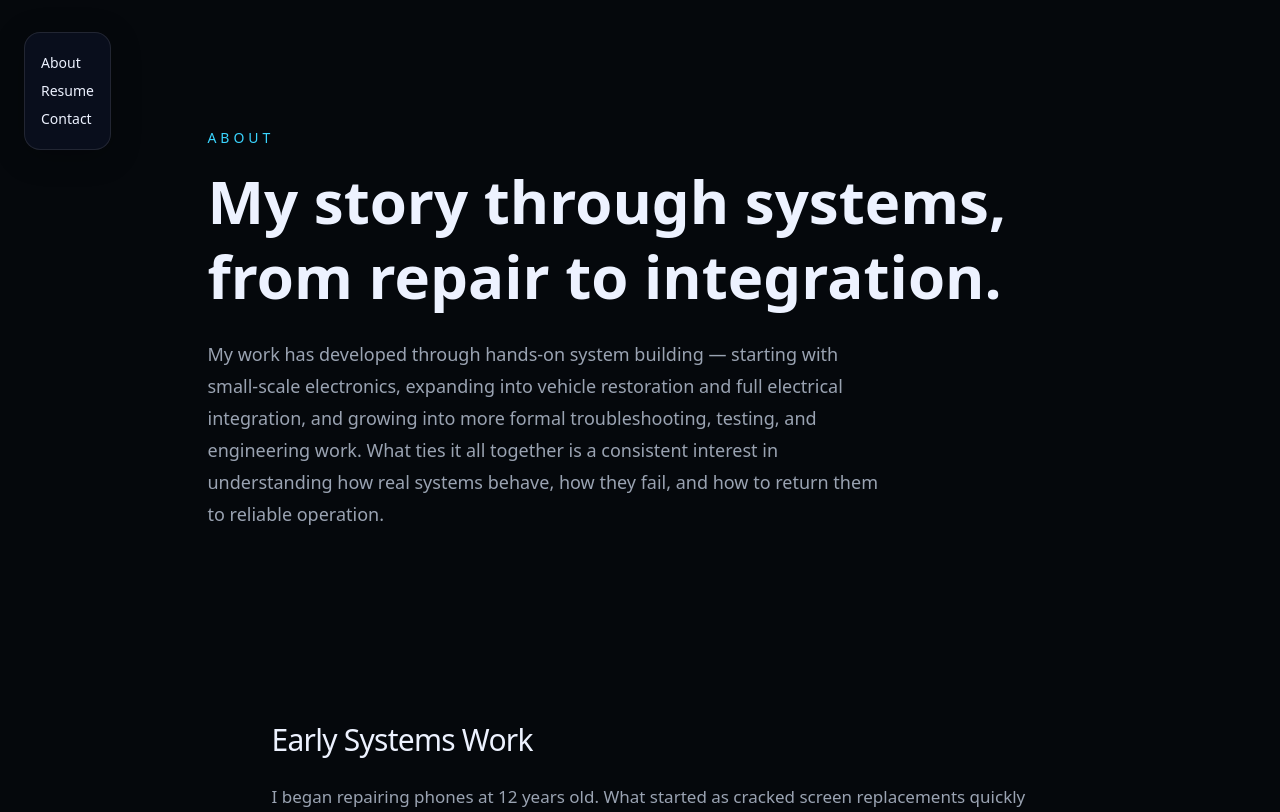
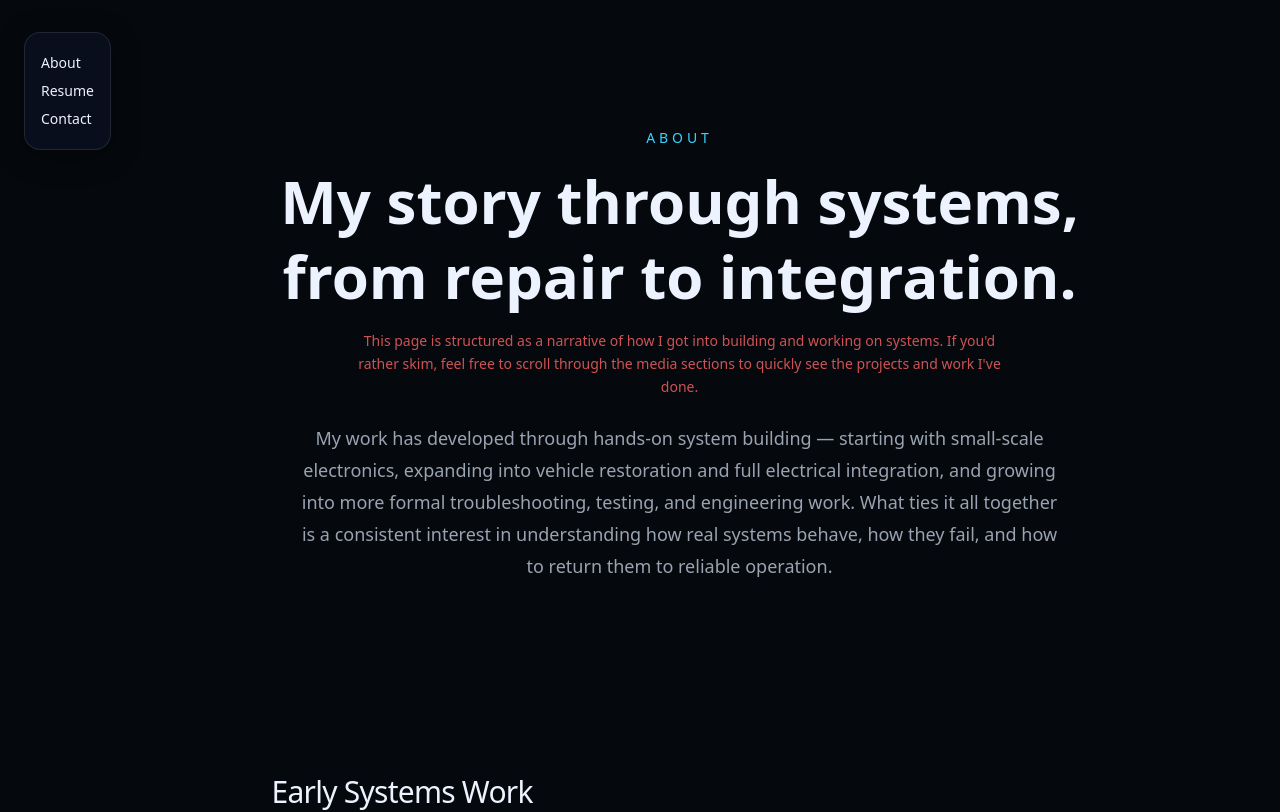
Before and after one commit to devoid00/resumesite, a Next.js app: page / in a window 1280 px wide. Shown: the top 812 px of the page. Built offline with nearby package versions, Linux system fonts and the light colour scheme.

Commit message:
final about page polish + rails + layout fixes

```diff
--- a/src/app/about/page.tsx
+++ b/src/app/about/page.tsx
@@ -45,22 +45,28 @@ function StorySection({
 export default function AboutPage() {
   return (
     <main className="pb-24">
-      <section className="mx-auto max-w-5xl px-6 py-16 md:px-10 md:py-24">
+      <section className="mx-auto max-w-5xl px-6 py-16 text-center md:px-10 md:py-24">
   <p className="text-sm uppercase tracking-[0.28em] text-[var(--accent)]">
     About
   </p>
 
-        <h1 className="mt-4 maxw-4xl text-4xl font-semibold leading-tight text-[var(--ink)] md:text-6xl">
+  <h1 className="mx-auto mt-4 max-w-4xl text-4xl font-semibold leading-tight text-[var(--ink)] md:text-6xl">
     My story through systems, from repair to integration.
   </h1>
 
-        <p className="mt-6 max-w-2xl text-lg leading-8 text-[var(--mute)]">
+  <p className="mx-auto mt-4 max-w-2xl text-sm leading-relaxed text-red-400/80">
+    This page is structured as a narrative of how I got into building and
+    working on systems. If you'd rather skim, feel free to scroll through the
+    media sections to quickly see the projects and work I've done.
+  </p>
+
+  <p className="mx-auto mt-6 max-w-3xl text-lg leading-8 text-[var(--mute)]">
     My work has developed through hands-on system building — starting with
     small-scale electronics, expanding into vehicle restoration and full
     electrical integration, and growing into more formal troubleshooting,
-          testing, and engineering work. What ties it all together is a
-          consistent interest in understanding how real systems behave, how they
-          fail, and how to return them to reliable operation.
+    testing, and engineering work. What ties it all together is a consistent
+    interest in understanding how real systems behave, how they fail, and how
+    to return them to reliable operation.
   </p>
 </section>
 
```
Lines whose indentation alone changed are shown as unchanged.
